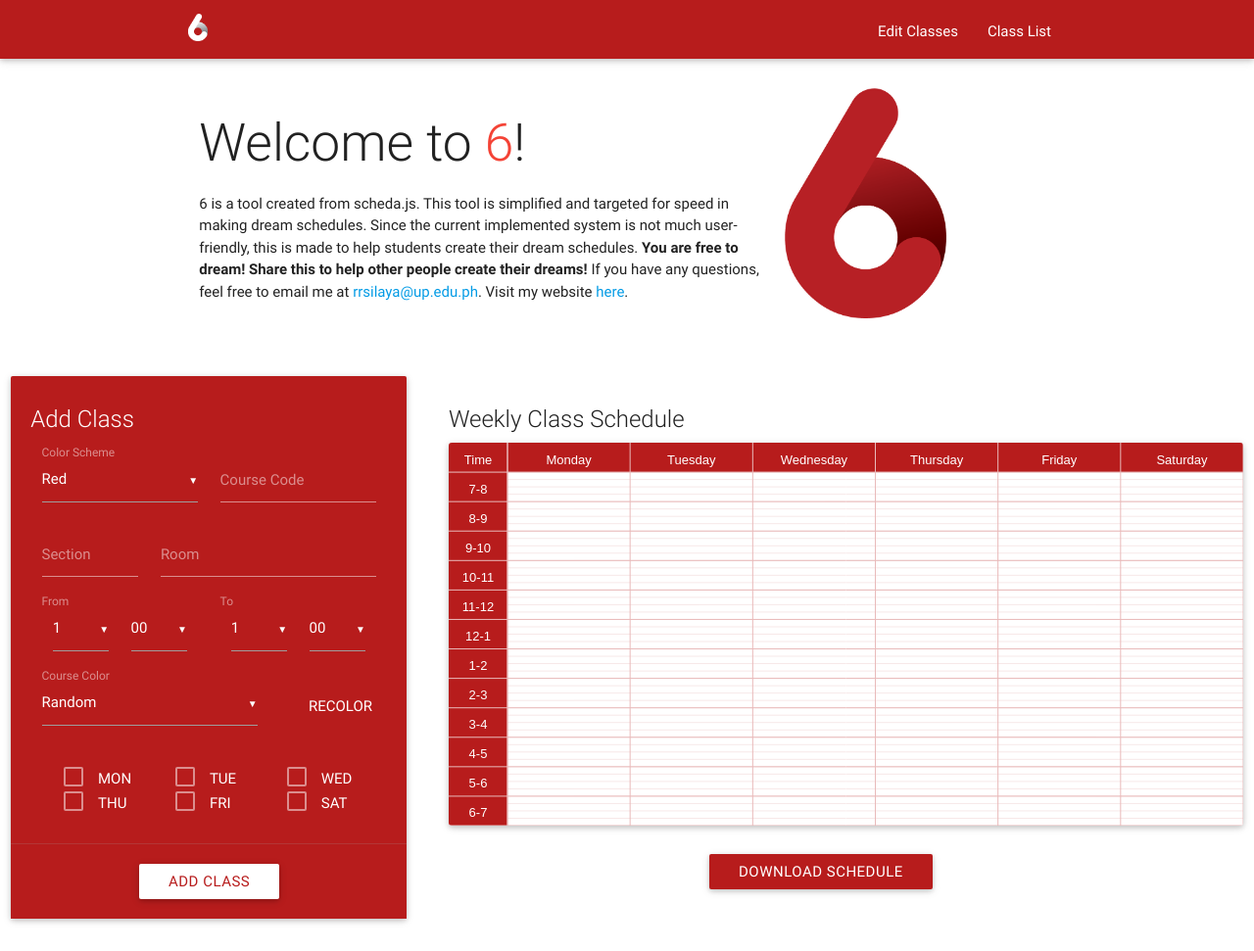
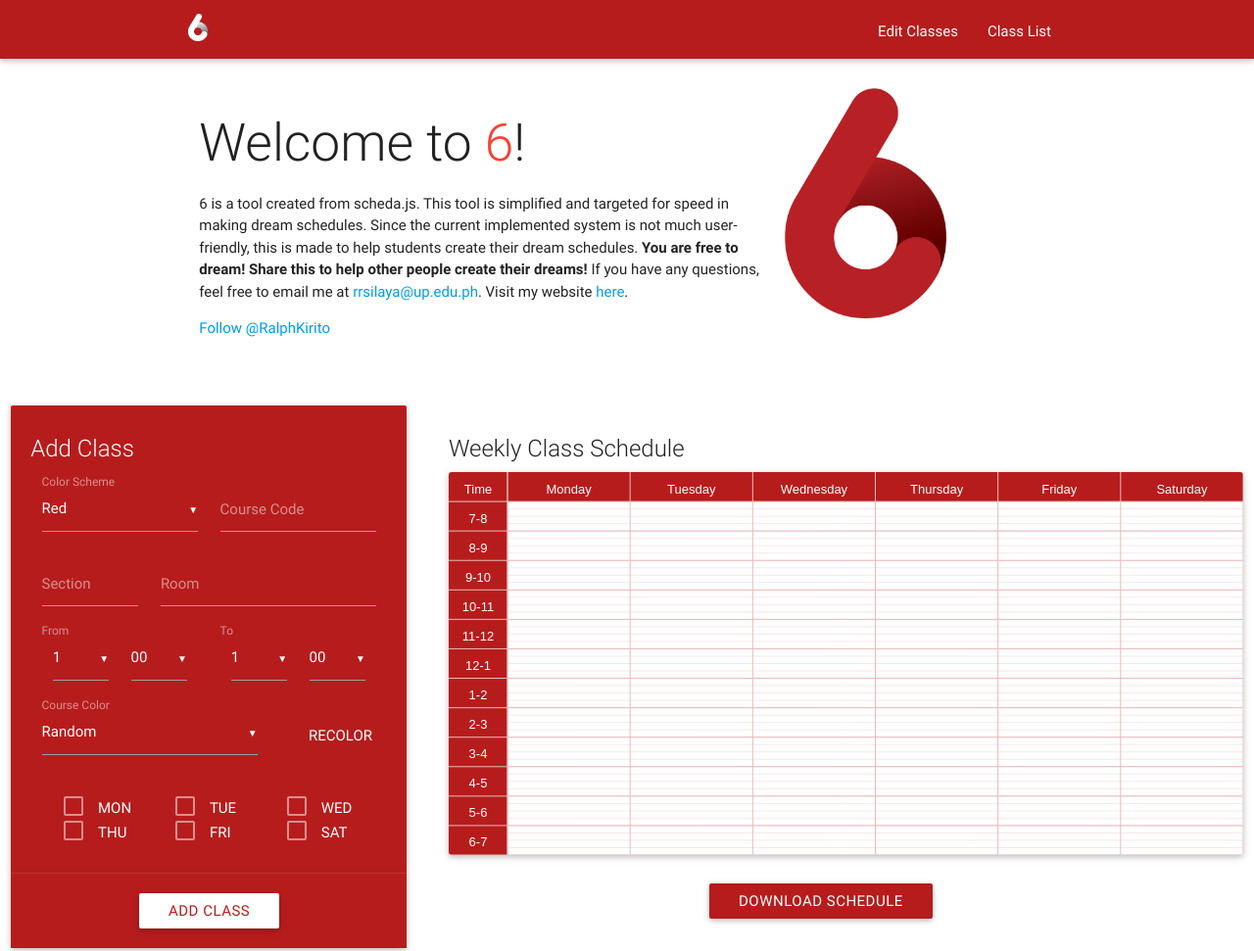
Before and after one commit to norvylle/rrsilaya.github.io, a plain HTML site: page i/SIX/index.html in a window 1280 px wide. Shown: the top 971 px of the page at 98% size. Drawn offline with Linux system fonts and the light colour scheme.

```diff
--- a/i/SIX/index.html
+++ b/i/SIX/index.html
@@ -24,7 +24,7 @@
 <div class="col s8">
 <h2 class="light">Welcome to <span class="red-text">6</span>!</h2>
 <p>6 is a tool created from scheda.js. This tool is simplified and targeted for speed in making dream schedules. Since the current implemented system is not much user-friendly, this is made to help students create their dream schedules. <span class="bold">You are free to dream! Share this to help other people create their dreams!</span> If you have any questions, feel free to email me at <a href="mailto:rrsilaya@up.edu.ph">rrsilaya@up.edu.ph</a>. Visit my website <a href="../../index.html">here</a>.</p>
-<!--<p><a href="https://twitter.com/RalphKirito" class="twitter-follow-button" data-size="large" data-show-count="false">Follow @RalphKirito</a><script async src="../../js/widgets.js" charset="utf-8"></script></p>-->
+<p><a href="https://twitter.com/RalphKirito" class="twitter-follow-button" data-size="large" data-show-count="false">Follow @RalphKirito</a><script async src="../../js/widgets.js" charset="utf-8"></script></p>
 </div>
 <div class="col s4">
    <img src="assets/logo-01.png" style="width: 60%;">
```
